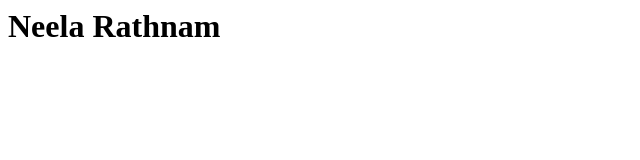
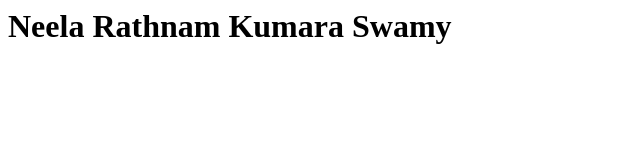
Before and after one commit to Neelarathnam/neelu, a plain HTML site: page index.html in a window 1280 px wide. Shown: the whole page, without its empty margins (0-640 px from the left). Drawn offline with Linux system fonts and the light colour scheme.

Commit message:
Update index.html

```diff
--- a/index.html
+++ b/index.html
@@ -1,6 +1,6 @@
 <html>
   <head><title>My name</title></head>
   <body>
-    <h1>Neela Rathnam</h1>
+    <h1>Neela Rathnam Kumara Swamy</h1>
   </body>
 </html>
```
